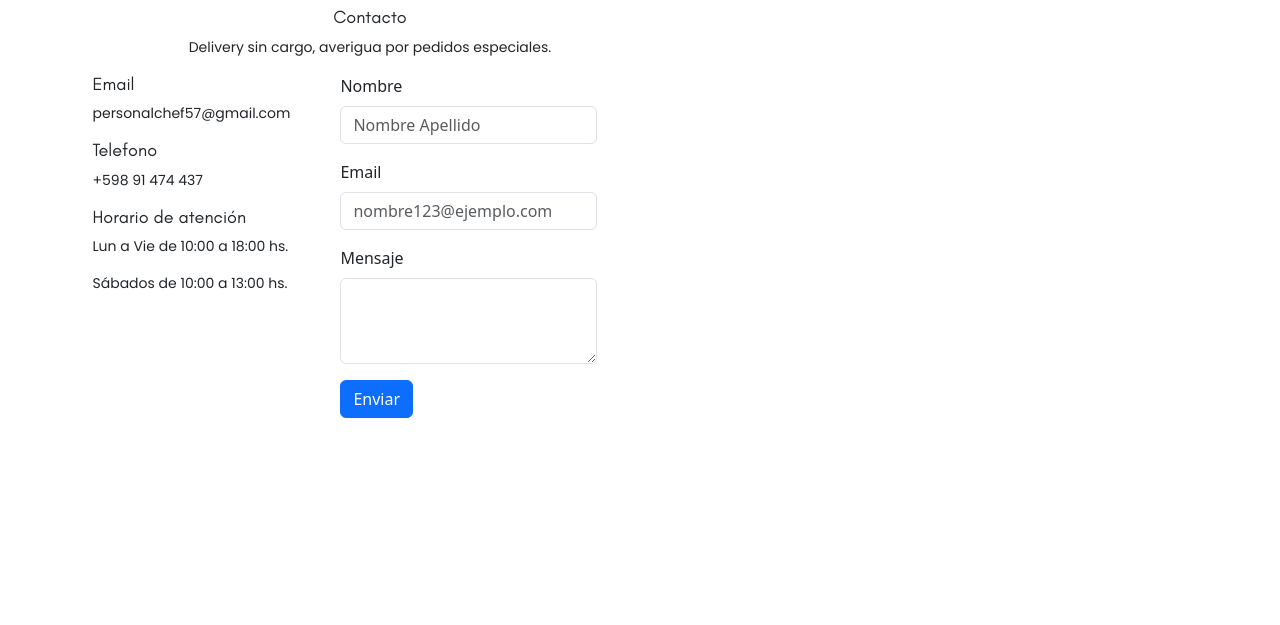
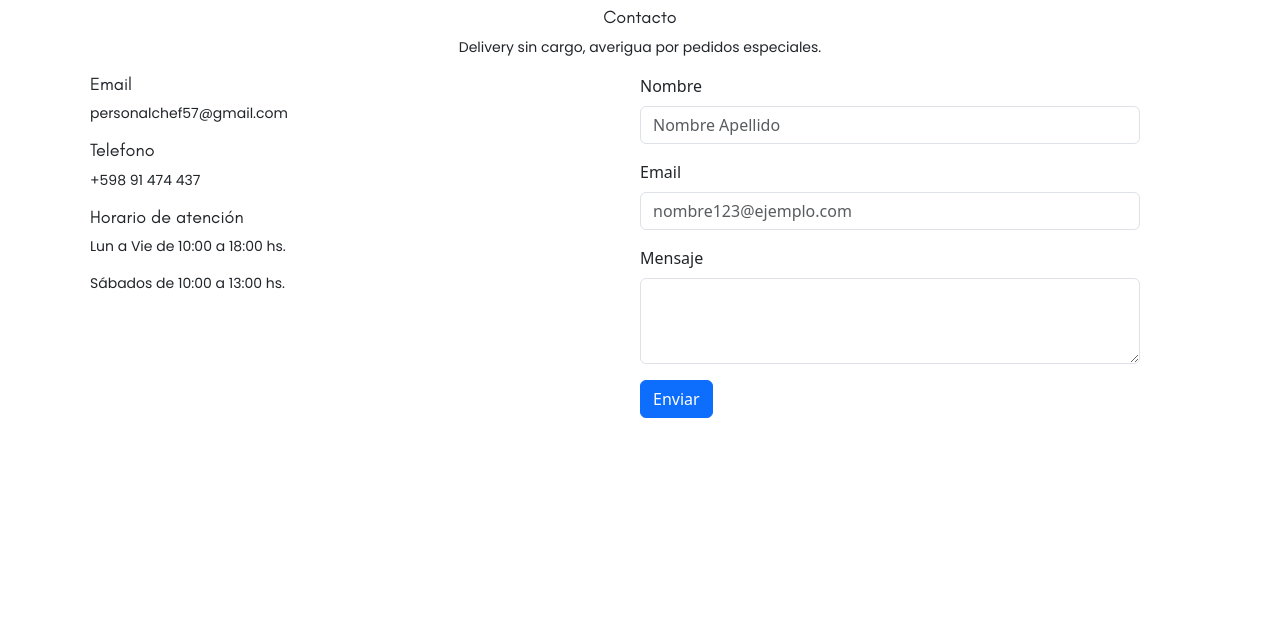
Before and after one commit to francogamba/conservas-de-la-tierra, a plain HTML site: page paginas/contacto.html in a window 1280 px wide. Shown: the part 109-734 px from the top of the page. Drawn offline with Linux system fonts and the light colour scheme.

Commit message:
fix issue de grid

```diff
--- a/css/estilos.css
+++ b/css/estilos.css
@@ -41,14 +41,10 @@
 }
 
 .container--basico{
-    /*box-modeling*/
-    width: fit-content;
-    max-width: fit-content;
-
     /*grid*/
     display: grid;
     grid-template-columns: 0.5fr 3fr 0.5fr;
-    grid-template-rows: 0.25fr 3fr 0.25fr;
+    grid-template-rows: 0.15fr 3fr 0.25fr;
     row-gap: 10px;
     grid-template-areas:
     "nav     nav     nav"
@@ -103,6 +99,7 @@
     /*box modeling*/
     margin-right: 50px;
     margin-bottom: 200px;
+    width: 500px;
 
     /*flex*/
     display: flex;
@@ -114,7 +111,7 @@
     /*flex*/
     display: flex;
     flex-direction: row;
-    justify-content: center;
+    justify-content: flex-start;
 }
 
 .estilo-links{
```
